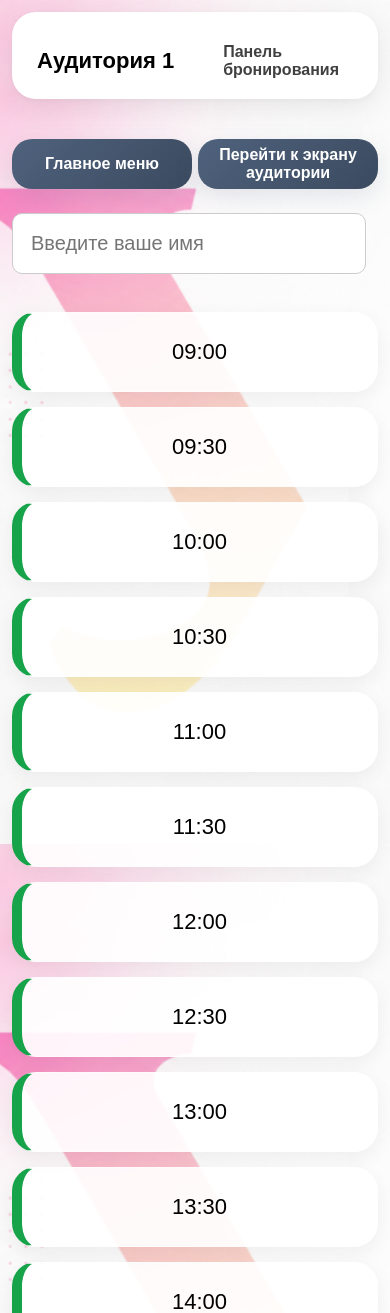
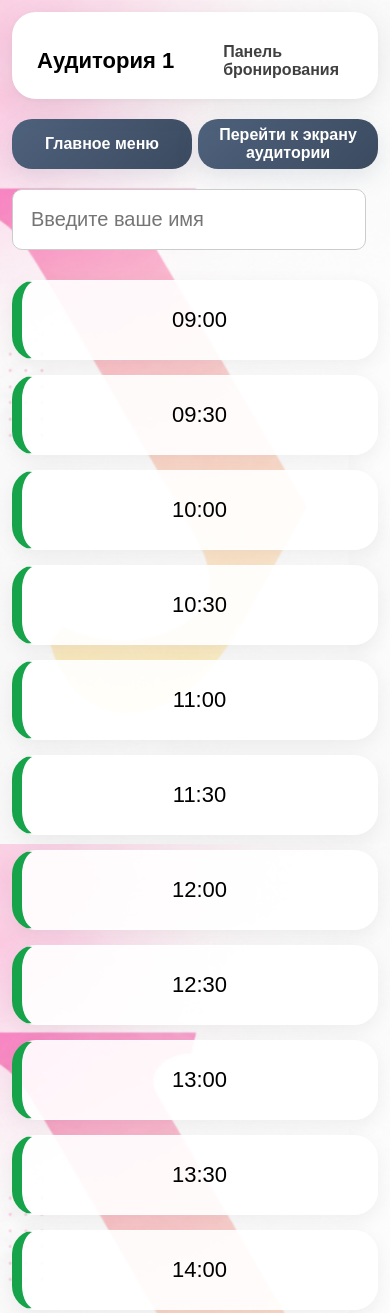
Before and after one commit to Seraphim555/room-booking, a Flask app: page /admin/1 in a window 390 px wide. Shown: the top 1313 px of the page. Run offline with Flask 3, Linux system fonts and the light colour scheme.

Commit message:
Fix status gap

```diff
--- a/static/style.css
+++ b/static/style.css
@@ -93,6 +93,7 @@ input {
     font-size: 18px;
     border-radius: 10px;
     border: 1px solid #ccc;
+    margin-bottom: 0 !important;
 }
 
 .datetime {
@@ -376,14 +377,16 @@ input {
     flex: 1;
     text-align: center;
     max-height: 50px;
-    }
-
-    .admin-slots {
-        margin-top: 6px;
+    margin-top: 0 !important;
+    margin-bottom: 20px;
     }
 
     .room-slots {
-        margin-top: 6px;
+        margin-top: 10px;
+    }
+
+    .status-card {
+    margin-bottom: 20px;
     }
 
 }
```
